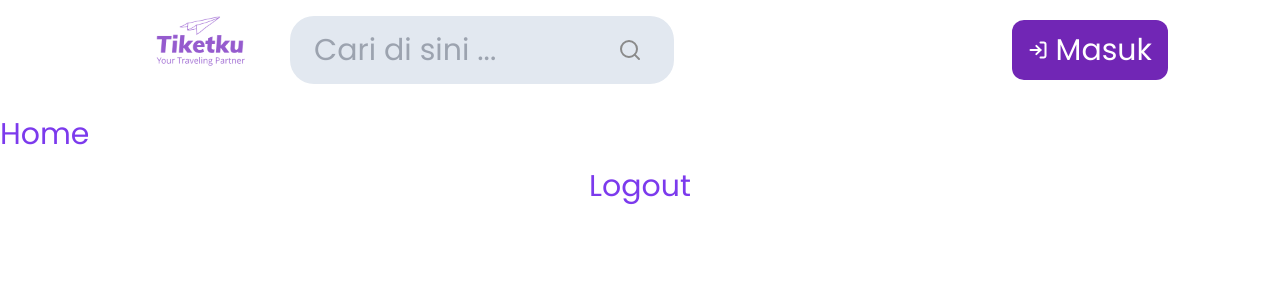
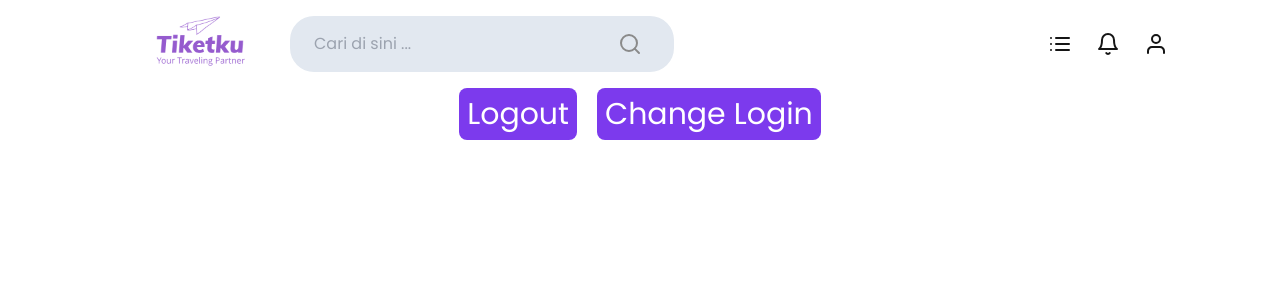
Before and after one commit to BATCH6-KEL3-FINALPROJECT/Kelompok3-Frontend-Final_Project, a React (Vite) app: page / in a window 1280 px wide. Shown: the top 300 px of the page. Built offline with nearby package versions, Linux system fonts and the light colour scheme; the HTML template or start-up script is replaced by a standard one.

Commit message:
Fixed: Conflict Style After Merge

```diff
--- a/src/components/Navbar.jsx
+++ b/src/components/Navbar.jsx
@@ -31,10 +31,13 @@ const Navbar = ({ isNotification, isAccount, isHistory, isLogin }) => {
             </Link>
           </NavbarItems>
         ) : (
-          <button className="bg-[#7126B5] py-3 px-4 rounded-xl text-white flex gap-2 items-center hover:opacity-80 transition-all">
+          <Link
+            to="/login"
+            className="bg-[#7126B5] py-3 px-4 rounded-xl text-white flex gap-2 items-center hover:opacity-80 transition-all"
+          >
             <img src={navbarBtnLogo} alt="button icon" width={20} height={20} />
             Masuk
-          </button>
+          </Link>
         )}
       </div>
     </nav>
--- a/src/pages/Home.jsx
+++ b/src/pages/Home.jsx
@@ -5,6 +5,7 @@ import Cookies from "universal-cookie";
 import Navbar from "../components/Navbar";
 
 const Home = () => {
+  const [isLogin, setIsLogin] = useState(true);
   const [isLoggedOut, setIsLoggedOut] = useState(false);
   const navigate = useNavigate();
   const cookies = new Cookies();
@@ -12,6 +13,10 @@ const Home = () => {
   const handleLogout = async (event) => {
     cookies.remove("token");
     setIsLoggedOut(true);
+  };
+
+  const handleTest = async (event) => {
+    setIsLogin(!isLogin);
   };
 
   useEffect(() => {
@@ -24,8 +29,9 @@ const Home = () => {
   }, [isLoggedOut, navigate]);
 
   return (
-    <div className="relative flex flex-col gap-4 min-h-screen text-3xl text-violet-600">
-      <Navbar isLogin={false} />
+    <>
+      <Navbar isLogin={isLogin} />
+      <div className="relative flex flex-col gap-4 min-h-screen text-3xl text-white">
         {isLoggedOut && (
           <>
             <div className="fixed inset-0 bg-black opacity-50 z-40"></div>
@@ -37,9 +43,19 @@ const Home = () => {
             </div>
           </>
         )}
-      <h1>Home</h1>
-      <button onClick={handleLogout}>Logout</button>
+        <div className="flex gap-5 justify-center">
+          <button
+            onClick={handleLogout}
+            className="bg-violet-600 p-2 rounded-lg"
+          >
+            Logout
+          </button>
+          <button onClick={handleTest} className="bg-violet-600 p-2 rounded-lg">
+            Change Login
+          </button>
         </div>
+      </div>
+    </>
   );
 };
 
```
Lines whose indentation alone changed are shown as unchanged.
